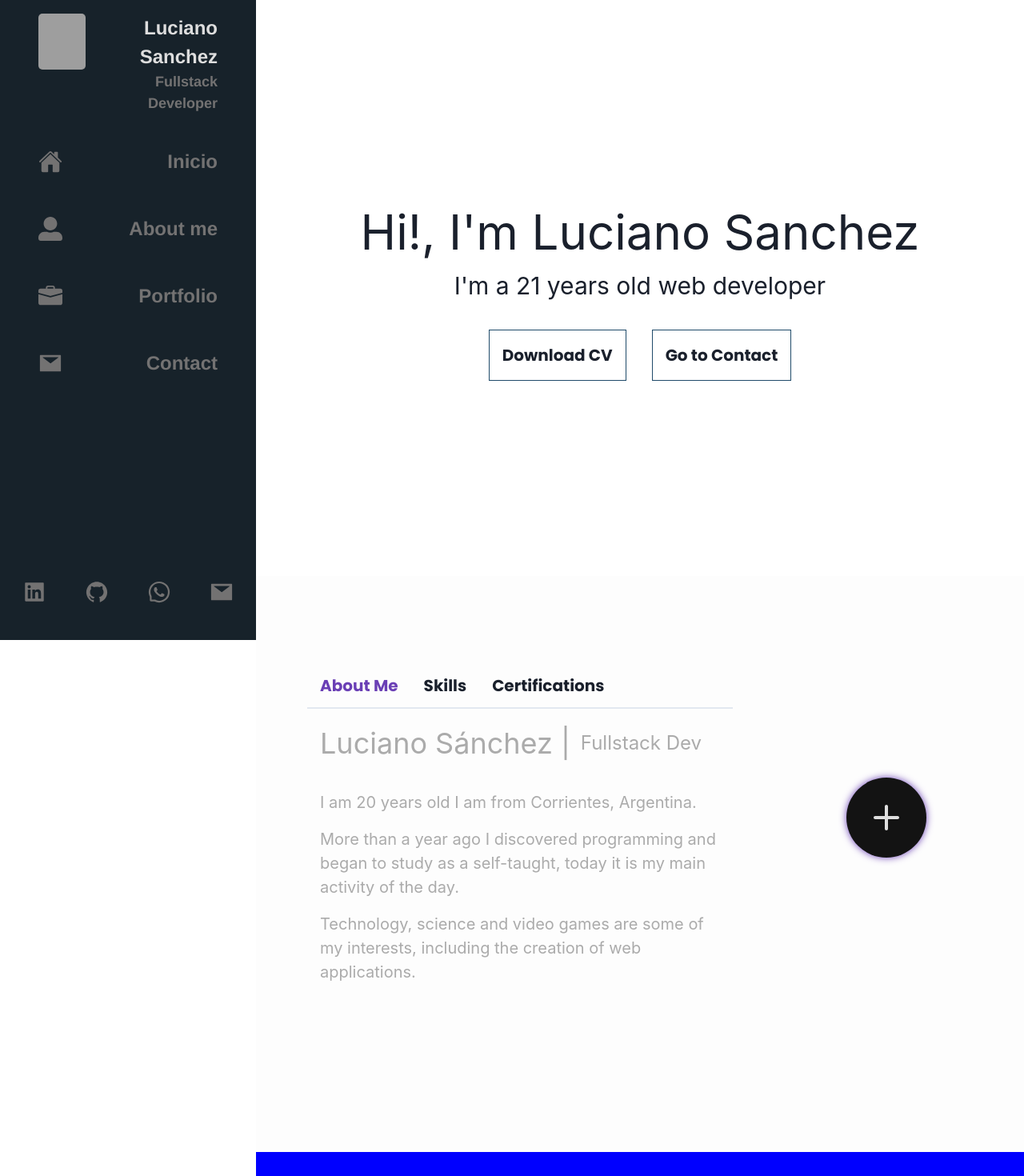
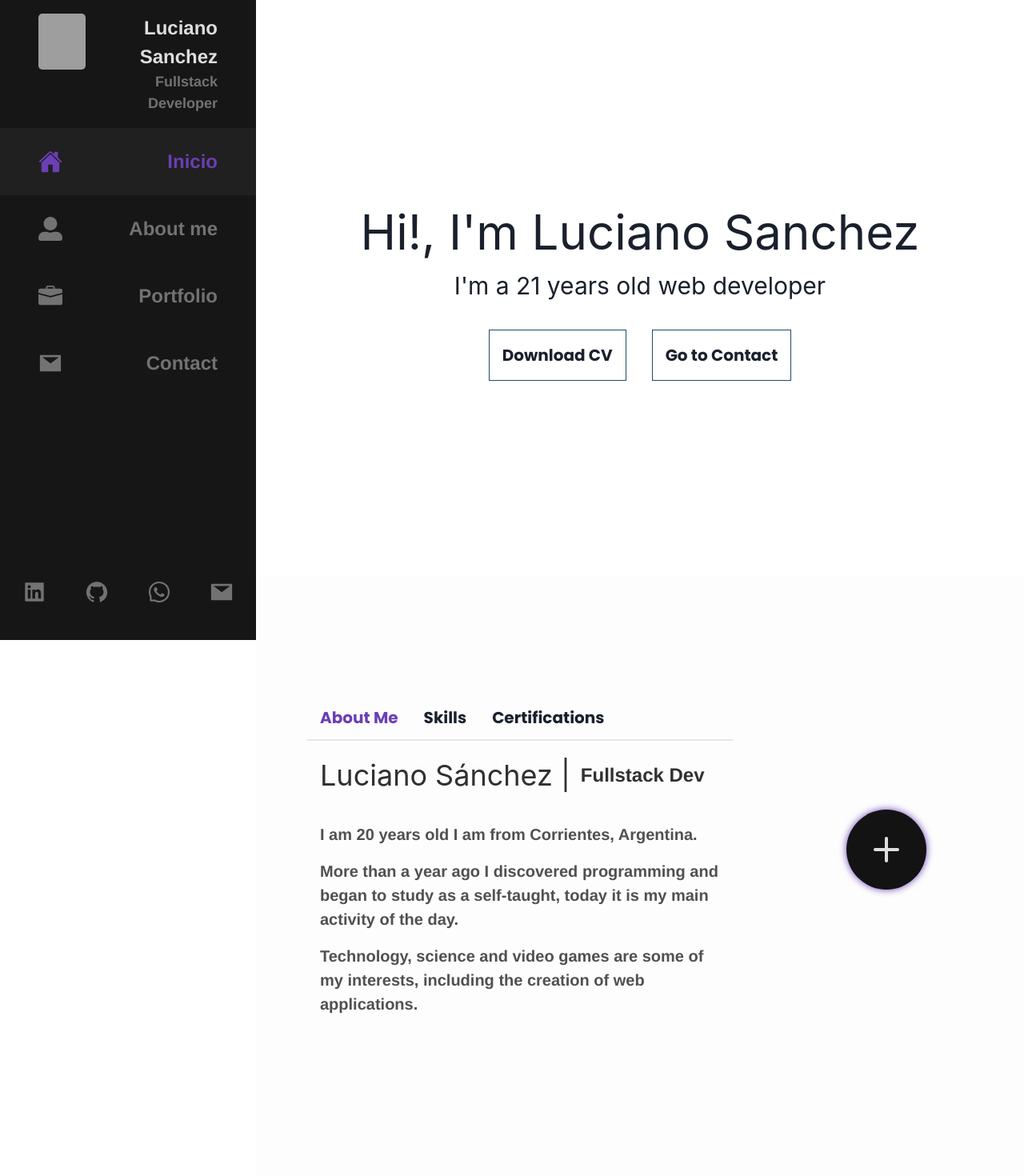
Before and after one commit to LuchoQQ/luchoqq_portfolio, a Next.js app: page / in a window 1280 px wide. Shown: the top 1470 px of the page at 80% size. Built offline with nearby package versions, Linux system fonts and the light colour scheme; grey boxes are pictures that could not be loaded.

Commit message:
navbar changes when path change

```diff
--- a/package.json
+++ b/package.json
@@ -21,6 +21,7 @@
     "react": "18.2.0",
     "react-dom": "18.2.0",
     "react-icons": "^4.4.0",
+    "react-scroll": "^1.8.7",
     "react-tsparticles": "^2.2.4",
     "tsparticles": "^2.2.4"
   },
@@ -28,6 +29,7 @@
     "@types/node": "18.7.15",
     "@types/react": "18.0.18",
     "@types/react-dom": "18.0.6",
+    "@types/react-scroll": "^1.8.4",
     "eslint": "8.23.0",
     "eslint-config-next": "12.2.5",
     "typescript": "4.8.2"
--- a/src/components/NavItem.tsx
+++ b/src/components/NavItem.tsx
@@ -1,30 +1,49 @@
 import React from "react";
-import { Flex, Icon, Text, useTheme } from "@chakra-ui/react";
-import { IconType } from 'react-icons'
+import {
+  Flex,
+  Icon,
+  Text,
+  useTheme,
+  Link as ChakraLink,
+} from "@chakra-ui/react";
+import { Link } from "react-scroll";
+import { IconType } from "react-icons";
 interface Props {
   icon: IconType;
   name: string;
+  path: string;
+  setNav: any;
+  nav: any;
 }
 
-const NavItem = ({ icon, name }: Props) => {
+const NavItem = ({ icon, name, path, setNav, nav }: Props) => {
   const theme = useTheme();
   return (
     <>
+      <ChakraLink
+        as={Link}
+        to={path}
+        spy={true}
+        smooth="true"
+        offset={0}
+        onSetActive={(e: any) => setNav(e)}
+      >
         <Flex
           w="25vw"
           py="1.5rem"
           justifyContent="space-between"
-        _hover={{ bg: "#10191f" }}
+          bg={nav === path ? "#202020" : ""}
           transition="all .5s ease"
-        cursor='pointer'
-        pl='3rem'
-        pr='3rem'
+          cursor="pointer"
+          pl="3rem"
+          pr="3rem"
         >
-        <Icon as={icon} fontSize="3xl" fill="#737272" alignSelf="center" />
-        <Text color="#737272" fontSize="2xl" fontFamily={theme.fonts.primary}>
+          <Icon as={icon} fontSize="3xl" fill={nav === path ? '#6a3fb5' : '#727272'} alignSelf="center" />
+          <Text color={nav === path ? '#6a3fb5' : '#727272'} fontSize="2xl" fontFamily={theme.fonts.primary}>
             {name}
           </Text>
         </Flex>
+      </ChakraLink>
     </>
   );
 };
--- a/src/components/TabAbout.tsx
+++ b/src/components/TabAbout.tsx
@@ -18,7 +18,10 @@ function TabAbout() {
       <Flex justifyContent="center">
         <Tabs w="auto" h="500px" variant="line" size="lg">
           <TabList fontFamily={theme.fonts.secondary}>
-            <Tab fontSize={["xl", "xl", "xl", "xl", "xl", "2xl"]} _selected={{ color: "#6a3fb5" }}>
+            <Tab
+              fontSize={["xl", "xl", "xl", "xl", "xl", "2xl"]}
+              _selected={{ color: "#6a3fb5" }}
+            >
               About Me
             </Tab>
             <Tab
@@ -27,7 +30,10 @@ function TabAbout() {
             >
               Skills
             </Tab>
-            <Tab fontSize={["xl", "xl", "xl", "xl", "xl", "2xl"]} _selected={{ color: "#6a3fb5" }}>
+            <Tab
+              fontSize={["xl", "xl", "xl", "xl", "xl", "2xl"]}
+              _selected={{ color: "#6a3fb5" }}
+            >
               Certifications
             </Tab>
           </TabList>
@@ -35,22 +41,22 @@ function TabAbout() {
           <TabPanels>
             <TabPanel>
               <Flex gap="1vw" flexWrap="wrap">
-                <Text color="#ababab" fontSize="4xl">
+                <Text color="#303030" fontSize="4xl">
                   Luciano Sánchez{" | "}
                 </Text>
                 <Text
-                  color="#ababab"
+                  color="#303030"
                   fontSize="2xl"
                   alignSelf={"center"}
-                  fontFamily={theme.fonts.heading}
+                  fontFamily={theme.fonts.primary}
                 >
                   Fullstack Dev
                 </Text>
               </Flex>
               <Text
                 w="500px"
-                color="#ababab"
-                fontFamily={theme.fonts.heading}
+                color="#505050"
+                fontFamily={theme.fonts.primary}
                 mt="2rem"
                 fontSize="xl"
               >
@@ -58,8 +64,8 @@ function TabAbout() {
               </Text>
               <Text
                 w="500px"
-                color="#ababab"
-                fontFamily={theme.fonts.heading}
+                color="#505050"
+                fontFamily={theme.fonts.primary}
                 mt="1rem"
                 fontSize="xl"
               >
@@ -68,8 +74,8 @@ function TabAbout() {
               </Text>
               <Text
                 w="500px"
-                color="#ababab"
-                fontFamily={theme.fonts.heading}
+                color="#505050"
+                fontFamily={theme.fonts.primary}
                 fontSize="xl"
                 mt="1rem"
               >
@@ -80,8 +86,8 @@ function TabAbout() {
             <TabPanel>
               <Text
                 w="500px"
-                color="#ababab"
-                fontFamily={theme.fonts.heading}
+                color="#303030"
+                fontFamily={theme.fonts.primary}
                 fontSize="2xl"
                 mt="1rem"
               >
@@ -89,8 +95,8 @@ function TabAbout() {
               </Text>
               <Text
                 w="500px"
-                color="#ababab"
-                fontFamily={theme.fonts.heading}
+                color="#505050"
+                fontFamily={theme.fonts.primary}
                 fontSize="xl"
                 mt="1rem"
               >
@@ -100,8 +106,8 @@ function TabAbout() {
               </Text>
               <Text
                 w="500px"
-                color="#ababab"
-                fontFamily={theme.fonts.heading}
+                color="#505050"
+                fontFamily={theme.fonts.primary}
                 fontSize="xl"
                 mt="1rem"
               >
@@ -109,8 +115,8 @@ function TabAbout() {
               </Text>
               <Text
                 w="500px"
-                color="#ababab"
-                fontFamily={theme.fonts.heading}
+                color="#505050"
+                fontFamily={theme.fonts.primary}
                 fontSize="xl"
                 mt="1rem"
               >
@@ -118,8 +124,8 @@ function TabAbout() {
               </Text>
               <Text
                 w="500px"
-                color="#ababab"
-                fontFamily={theme.fonts.heading}
+                color="#505050"
+                fontFamily={theme.fonts.primary}
                 fontSize="xl"
                 mt="1rem"
               >
@@ -127,32 +133,32 @@ function TabAbout() {
               </Text>
             </TabPanel>
             <TabPanel>
-              <Box fontFamily={theme.fonts.heading}>
-                <Text fontSize="xl" color="#ababab" mt="1rem">
+              <Box fontFamily={theme.fonts.primary}>
+                <Text fontSize="xl" color="#303030" mt="1rem">
                   Responsive Web Design
                 </Text>
                 <Text color="#ababab">-at FreeCodeCamp (July, 2021)</Text>
               </Box>
-              <Box fontFamily={theme.fonts.heading}>
-                <Text fontSize="xl" color="#ababab" mt="1rem">
+              <Box fontFamily={theme.fonts.primary}>
+                <Text fontSize="xl" color="#505050" mt="1rem">
                   Javascript Algorithms and Data Structure
                 </Text>
                 <Text color="#ababab">-at FreeCodeCamp (November, 2021)</Text>
               </Box>
-              <Box fontFamily={theme.fonts.heading}>
-                <Text fontSize="xl" color="#ababab" mt="1rem">
+              <Box fontFamily={theme.fonts.primary}>
+                <Text fontSize="xl" color="#505050" mt="1rem">
                   Front End Web Development Ultimate Course 2021
                 </Text>
                 <Text color="#ababab">-at Udemy (March, 2022)</Text>
               </Box>
-              <Box fontFamily={theme.fonts.heading}>
-                <Text fontSize="xl" color="#ababab" mt="1rem">
+              <Box fontFamily={theme.fonts.primary}>
+                <Text fontSize="xl" color="#505050" mt="1rem">
                   Escuela de Javascript
                 </Text>
                 <Text color="#ababab">-at Platzi (May, 2022)</Text>
               </Box>
-              <Box fontFamily={theme.fonts.heading}>
-                <Text fontSize="xl" color="#ababab" mt="1rem">
+              <Box fontFamily={theme.fonts.primary}>
+                <Text fontSize="xl" color="#505050" mt="1rem">
                   Aceleracion Fullstack
                 </Text>
                 <Text color="#ababab">-at Alkemy (July, 2022)</Text>
--- a/src/layout/About.tsx
+++ b/src/layout/About.tsx
@@ -1,15 +1,4 @@
-import {
-  Box,
-  Flex,
-  Grid,
-  Tab,
-  TabList,
-  TabPanel,
-  TabPanels,
-  Tabs,
-  Text,
-  useTheme,
-} from "@chakra-ui/react";
+import { Flex, Grid, useTheme } from "@chakra-ui/react";
 import React from "react";
 import RadialMenu from "../components/RadialMenu";
 import TabAbout from "../components/TabAbout";
@@ -18,12 +7,13 @@ function About() {
   return (
     <>
       <Grid
-        h="90vh"
+        minH="100vh"
         position="relative"
         zIndex="10"
         justifyContent="center"
         alignContent="center"
         bg="#FDFDFD"
+        id="about"
       >
         <Flex
           alignSelf="center"
--- a/src/layout/Contact.tsx
+++ b/src/layout/Contact.tsx
@@ -6,12 +6,13 @@ function Contact() {
     <>
       <Grid
         w={["100vh", "100vw", "75vw", "75vw", "75vw"]}
-        h="90vh"
+        minH="100vh"
         position="relative"
         zIndex="10"
         justifyContent="center"
         alignContent="center"
         bg="yellow"
+        id="contact"
       ></Grid>
     </>
   );
--- a/src/layout/Main.tsx
+++ b/src/layout/Main.tsx
@@ -1,6 +1,5 @@
 import { Box, Button, Flex, Grid, Text, useTheme } from "@chakra-ui/react";
 import { motion, isValidMotionProp } from "framer-motion";
-
 const Main = () => {
   const theme = useTheme();
 
@@ -8,11 +7,12 @@ const Main = () => {
     <>
       <Grid
         w={["100vh", "100vw", "75vw", "75vw", "75vw"]}
-        h="90vh"
+        minH="90vh"
         position="relative"
         zIndex="10"
         justifyContent="center"
         alignContent="center"
+        id="/"
       >
         <Text fontSize="6xl" fontFamily={theme.fonts.quart} textAlign="center">
           Hi!, I'm Luciano Sanchez
--- a/src/layout/Portfolio.tsx
+++ b/src/layout/Portfolio.tsx
@@ -5,13 +5,14 @@ function Portfolio() {
   return (
     <>
       <Grid
-        w={["100vh", "100vw", "75vw", "75vw", "75vw"]}
-        h="90vh"
+        w={["100vh", "100vw", "100vw", "75vw", "75vw"]}
+        minH="100vh"
         position="relative"
         zIndex="10"
         justifyContent="center"
         alignContent="center"
         bg="blue"
+        id="portfolio"
       ></Grid>
     </>
   );
--- a/src/layout/Sidebar.tsx
+++ b/src/layout/Sidebar.tsx
@@ -1,4 +1,4 @@
-import React from "react";
+import React, { useState } from "react";
 import { Grid, Box, Flex, Image, Text, useTheme, Icon } from "@chakra-ui/react";
 import { IoHome } from "react-icons/io5";
 import {
@@ -10,8 +10,6 @@ import {
 import { FaUserAlt } from "react-icons/fa";
 import { BsFillBriefcaseFill } from "react-icons/bs";
 import NavItem from "../components/NavItem";
-import { ReactNode } from "react";
-import Scrollspy from "@makotot/ghostui";
 interface ReactIcon {
   icon: JSX.Element;
   url: string;
@@ -24,16 +22,22 @@ const icons: ReactIcon[] = [
   },
 ];
 
-const Sidebar = () => {
+const   Sidebar = () => {
+  const [nav, setNav] = useState();
+  console.log(nav)
   const theme = useTheme();
   return (
     <>
-      <Box w="25vw" h="100vh" display={["none", "none", "none", "flex", "flex"]}/>
+      <Box
+        w="25vw"
+        minH="100vh"
+        display={["none", "none", "none", "flex", "flex"]}
+      />
 
       <Flex
         w="25vw"
         h="100vh"
-        bg="#17222a"
+        bg="#161616"
         alignContent="space-between"
         flexDir="column"
         position="fixed"
@@ -72,10 +76,34 @@ const Sidebar = () => {
           </Flex>
         </Grid>
         <Grid>
-          <NavItem icon={IoHome} name="Inicio" />
-          <NavItem icon={FaUserAlt} name="About me" />
-          <NavItem icon={BsFillBriefcaseFill} name="Portfolio" />
-          <NavItem icon={AiFillMail} name="Contact" />
+          <NavItem
+            icon={IoHome}
+            name="Inicio"
+            path="/"
+            setNav={setNav}
+            nav={nav}
+          />
+          <NavItem
+            icon={FaUserAlt}
+            name="About me"
+            path="about"
+            setNav={setNav}
+            nav={nav}
+          />
+          <NavItem
+            icon={BsFillBriefcaseFill}
+            name="Portfolio"
+            path="portfolio"
+            setNav={setNav}
+            nav={nav}
+          />
+          <NavItem
+            icon={AiFillMail}
+            name="Contact"
+            path="contact"
+            setNav={setNav}
+            nav={nav}
+          />
         </Grid>
 
         <Grid h="15vh" mt="auto" justifyContent="center" alignContent="center">
--- a/src/pages/index.tsx
+++ b/src/pages/index.tsx
@@ -8,8 +8,11 @@ import particles2 from "../utils/particles2.json";
 import About from "../layout/About";
 import Portfolio from "../layout/Portfolio";
 import Contact from "../layout/Contact";
+import { useState } from "react";
 
 const Home: NextPage = () => {
+  const [nav, setNav] = useState("/");
+
   return (
     <>
       <Head>
@@ -18,13 +21,18 @@ const Home: NextPage = () => {
         <link rel="icon" href="/favicon.ico" />
       </Head>
 
-      <Grid autoFlow="column" justifyContent="center" >
-        <Sidebar />
-        <Grid w={["100vw", "100vw",'100vw', "75vw", "75vw", "75vw"]} h='auto' justifyContent='center' alignContent='center'>
-          <Main />
-          <About />
-          <Portfolio />
-          <Contact />
+      <Grid autoFlow="column" justifyContent="center">
+        <Sidebar setNav={setNav} />
+        <Grid
+          w={["100vw", "100vw", "100vw", "75vw", "75vw", "75vw"]}
+          h="auto"
+          justifyContent="center"
+          alignContent="center"
+        >
+          <Main setNav={setNav} />
+          <About setNav={setNav} />
+          <Portfolio setNav={setNav} />
+          <Contact setNav={setNav} />
         </Grid>
       </Grid>
 
```
Also changed, not shown: 1 other file (tests, documents, lock files or other folders). Lines whose indentation alone changed are shown as unchanged.
